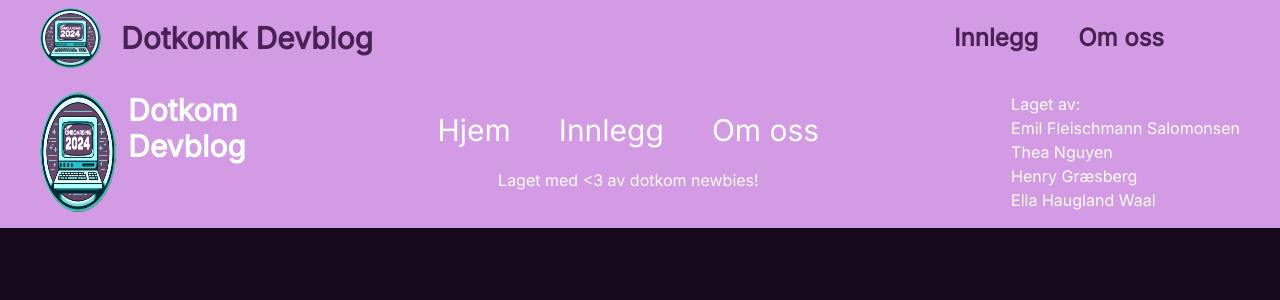
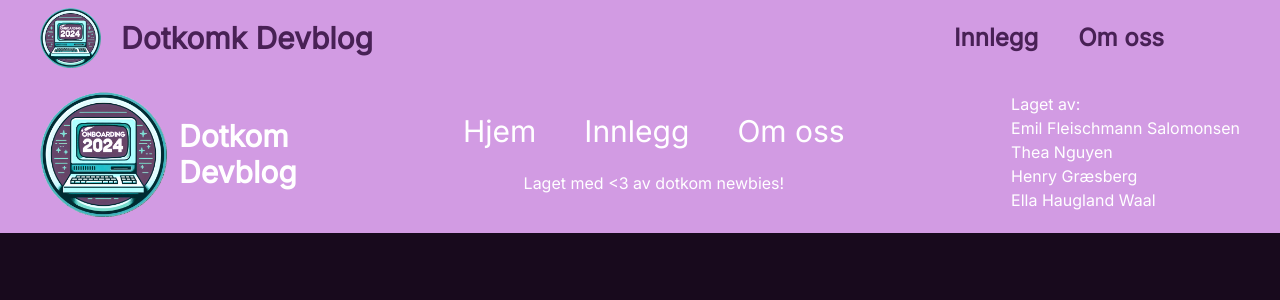
Before and after one commit to dotkom/devblog, a Next.js app: page / in a window 1280 px wide. Shown: the top 300 px of the page. Built offline with nearby package versions, Linux system fonts and the light colour scheme; some icons are missing.

Commit message:
fiksa logo :)

```diff
--- a/src/app/components/Footer.tsx
+++ b/src/app/components/Footer.tsx
@@ -5,8 +5,8 @@ import Logo from "@/app/assets/onboarding_logo_rev_2.png";
 const Footer =()=>{
     return(
     <div className="flex flex-1 justify-between py-4 px-10 bg-primary text-white">
-        <div className="flex gap-3">
-            <Image src={Logo} alt={"Dotkom devlog logo"} height={75}/>
+        <div className="flex gap-3 items-center">
+            <Image src={Logo} alt={"Dotkom devlog logo"} height={125}/>
             <Link href="/" className="text-3xl font-bold"> Dotkom <br /> Devblog</Link>
         </div>
         <div className="flex flex-col justify-evenly flex-rowgap-10 items-center">
```
